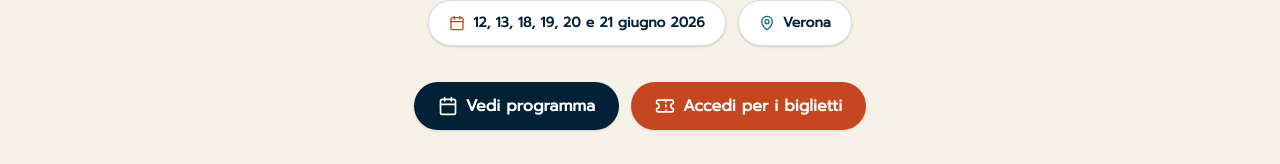
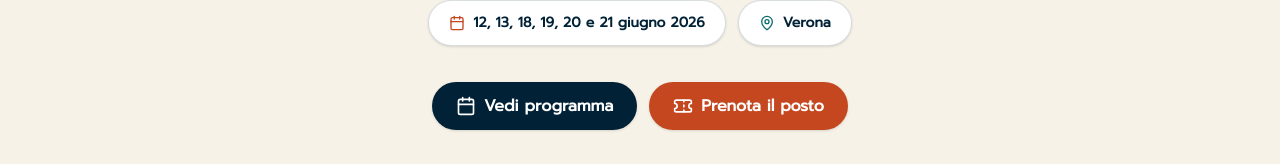
Before and after one commit to mateus-jpg/holy-festival, a Next.js app: page / in a window 1280 px wide. Shown: the part 636-800 px from the top of the page. Built offline with nearby package versions, Linux system fonts and the light colour scheme; no server answers.

Commit message:
qualche fix

```diff
--- a/src/app/cart/page.js
+++ b/src/app/cart/page.js
@@ -221,7 +221,7 @@ export default function Cart() {
                                     href="/shop"
                                     className="mt-4 block text-center text-sm font-semibold text-[#012136] hover:underline hover:underline-offset-4"
                                 >
-                                    Continua con i biglietti
+                                    Continua con le prenotazioni
                                 </Link>
                             </div>
                         </div>
--- a/src/app/page.js
+++ b/src/app/page.js
@@ -54,7 +54,7 @@ export default function Home() {
             className="inline-flex items-center justify-center gap-2 rounded-full bg-[#c5471f] px-6 py-3 font-bold text-white shadow-sm transition-colors hover:bg-[#8f2f18]"
           >
             <Ticket className="h-5 w-5" />
-            {loading ? 'Biglietti' : user ? 'Acquista biglietti' : 'Accedi per i biglietti'}
+            Prenota il posto
           </Link>
         </div>
       </section>
--- a/src/app/shop/page.js
+++ b/src/app/shop/page.js
@@ -167,7 +167,7 @@ export default function Products() {
           <p className="text-sm font-bold uppercase tracking-[0.22em] text-[#c5471f]">{eventContent.shortName}</p>
           <h1 className="text-4xl font-black text-[#012136]">Spettacoli</h1>
           <p className="max-w-2xl text-[#012136]/70">
-            Seleziona gli ingressi disponibili e completa l’acquisto in sicurezza.
+            Seleziona gli ingressi disponibili e completa la tua donazione in sicurezza.
           </p>
         </div>
 
```
